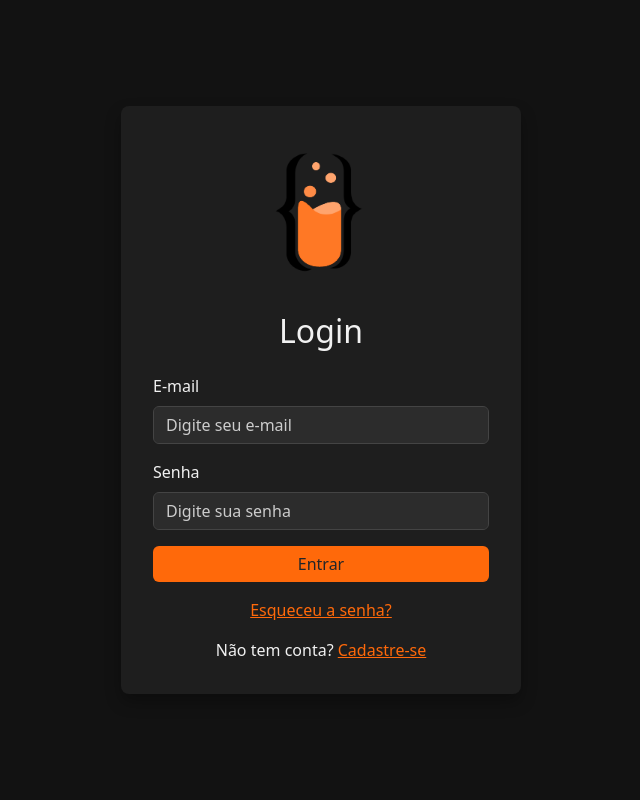
After one commit to kaikycintra/codeclass, a Django app: page /login/ in a window 1280 px wide. The commit adds this page. Shown: the whole page, without its empty margins (319-959 px from the left). Run offline with Django 5.2, Linux system fonts and the light colour scheme.

Commit message:
feat: adiciona página de login

```diff
--- /dev/null
+++ b/servidor/ccapp/templates/ccapp/login.html
@@ -0,0 +1,118 @@
+{% load static %}
+<!DOCTYPE html>
+<html lang="pt-br">
+<head>
+  <meta charset="UTF-8" />
+  <meta name="viewport" content="width=device-width, initial-scale=1" />
+  <title>Tela de Login</title>
+  <link href="https://cdn.jsdelivr.net/npm/bootstrap@5.3.0/dist/css/bootstrap.min.css" rel="stylesheet">
+  <style>
+    body {
+        background-color: #121212;
+        height: 100vh;
+        display: flex;
+        align-items: center;
+        justify-content: center;
+        color: #f1f1f1;
+    }
+    .login-form {
+        max-width: 400px;
+        width: 100%;
+        padding: 2rem;
+        background: #1e1e1e;
+        border-radius: 0.5rem;
+        box-shadow: 0 0.5rem 1rem rgba(0,0,0,0.3);
+    }
+    .form-control {
+        background-color: #2c2c2c;
+        color: #f1f1f1;
+        border: 1px solid #444;
+    }
+    .form-control::placeholder {
+        color: #ccc;
+        opacity: 1;
+    }
+    .form-control:focus {
+        background-color: #2c2c2c;
+        color: #fff;
+        border-color: #ff690a;
+        box-shadow: 0 0 0 0.2rem rgba(255, 105, 10, 0.25);
+    }
+    .btn-orange {
+        background-color: #ff690a;
+        border: none;
+    }
+    .btn-orange:hover {
+        background-color: #e65e09;
+    }
+    .icon-container {
+        text-align: center;
+        margin-bottom: 1.5rem;
+    }
+    .icon-container img {
+        width: 200px;
+        height: auto;
+    }
+    a {
+        color: #ff690a;
+    }
+  </style>
+</head>
+<body>
+  <div class="login-form">
+    <div class="icon-container">
+      <img src="{% static 'ccapp/codelab.png' %}" style="height: 150px; width: auto;" alt="CodeLab Logo">
+    </div>
+    <h2 class="text-center mb-4">Login</h2>
+    <form>
+      <div class="mb-3">
+        <label for="email" class="form-label">E-mail</label>
+        <input type="email" class="form-control" id="email" placeholder="Digite seu e-mail">
+      </div>
+      <div class="mb-3">
+        <label for="senha" class="form-label">Senha</label>
+        <input type="password" class="form-control" id="senha" placeholder="Digite sua senha">
+      </div>
+      <div class="d-grid">
+        <button type="submit" class="btn btn-orange">Entrar</button>
+      </div>
+    </form>
+    <div class="mt-3 text-center">
+      <a href="#">Esqueceu a senha?</a>
+    </div>
+    <div class="mt-3 text-center">
+        Não tem conta?
+        <a href="cadastro.html"> Cadastre-se</a>
+      </div>
+  </div>
+
+  <script>
+    document.addEventListener("DOMContentLoaded", function () {
+      const form = document.getElementById("loginForm");
+
+      form.addEventListener("submit", function (e) {
+        e.preventDefault();
+
+        const emailDigitado = document.getElementById("email").value;
+        const senhaDigitada = document.getElementById("senha").value;
+
+        const usuarioSalvo = JSON.parse(localStorage.getItem("usuarioCadastrado"));
+
+        if (!usuarioSalvo) {
+          alert("Nenhum usuário cadastrado!");
+          return;
+        }
+
+        if (
+          emailDigitado === usuarioSalvo.email &&
+          senhaDigitada === usuarioSalvo.senha
+        ) {
+          alert("Login bem-sucedido!");
+        } else {
+          alert("E-mail ou senha incorretos.");
+        }
+      });
+    });
+  </script>
+</body>
+</html>
--- a/servidor/ccapp/urls.py
+++ b/servidor/ccapp/urls.py
@@ -2,6 +2,9 @@ from django.urls import path
 
 from . import views
 
+app_name = "ccapp"
+
 urlpatterns = [
     path("", views.index, name="index"),
+    path("login/", views.login, name="login"),
 ]
--- a/servidor/ccapp/views.py
+++ b/servidor/ccapp/views.py
@@ -1,6 +1,13 @@
 from django.shortcuts import render
 from django.http import HttpResponse
+from django.views.decorators.http import require_http_methods
 
-
+@require_http_methods(["GET"])
 def index(request):
     return render(request, "ccapp/landing.html")
+
+@require_http_methods(["GET", "POST"])
+def login(request):
+    if request.method == "POST":
+        pass
+    return render(request, "ccapp/login.html")
```
Also changed, not shown: servidor/ccapp/templates/ccapp/landing.html (+7 -8 lines).
